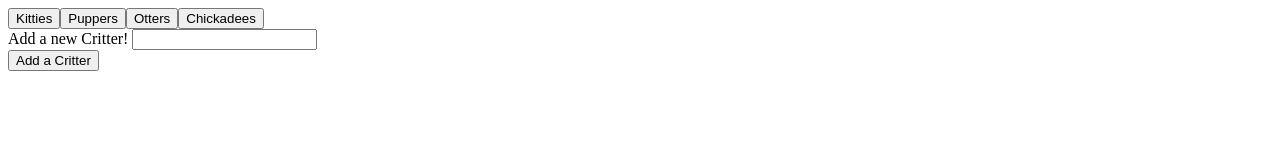
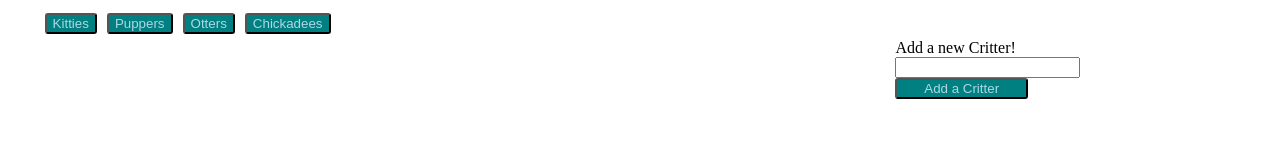
Before and after one commit to java152001/Giphy_API, a plain HTML site: page index.html in a window 1280 px wide. Drawn offline with nearby package versions, Linux system fonts and the light colour scheme.

Commit message:
Some styling done

```diff
--- a/assets/css/style.css
+++ b/assets/css/style.css
@@ -0,0 +1,39 @@
+button {
+    border-radius: 3px;
+    margin: 5px;
+    background-color: teal;
+    color: lightblue;
+}
+
+#addTo {
+    border-radius: 3px;
+    background-color: teal;
+    color: lightblue;
+    width: 100%;
+    margin: 0 auto;
+}
+
+#buttonSpot {
+    margin: 0 auto;
+    width: 95%;
+}
+
+#container {
+    width: 1020px;
+    height: 100%;
+}
+
+#gifSpot {
+    width: 87%;
+    height: 600px;
+    float: left;
+}
+
+#formDiv {
+    width: 13%;
+    float: left;
+}
+
+input {
+    margin: 0 auto;
+}
--- a/index.html
+++ b/index.html
@@ -5,18 +5,24 @@
     <meta name="viewport" content="width=device-width, initial-scale=1.0">
     <meta http-equiv="X-UA-Compatible" content="ie=edge">
     <title>Fun With GIFs!</title>
+
+    <link rel="stylesheet" href="assets/css/style.css" />
 </head>
 <body>
     <div id="buttonSpot"></div>
 
-    <form id="movie-form">
-        <label for="gif-input">Add a new Critter!</label>
-        <input type="text" id="critter-input"><br>
+    <div id="container">
+        <div id="gifSpot"></div>
+        <div id="formDiv">
+            <form id="movie-form">
+                <label for="gif-input">Add a new Critter!</label>
+                <input type="text" id="critter-input"><br>
 
-        <input id="addTo" type="submit" value="Add a Critter">
-      </form>
+                <input id="addTo" type="submit" value="Add a Critter">
+            </form>
+        </div>
+    </div>
 
-    <div id="gifSpot"></div>
 
     <script type="text/javascript" src="https://cdnjs.cloudflare.com/ajax/libs/jquery/3.2.1/jquery.min.js"></script>
     <script src="assets/js/app.js"></script>
```
